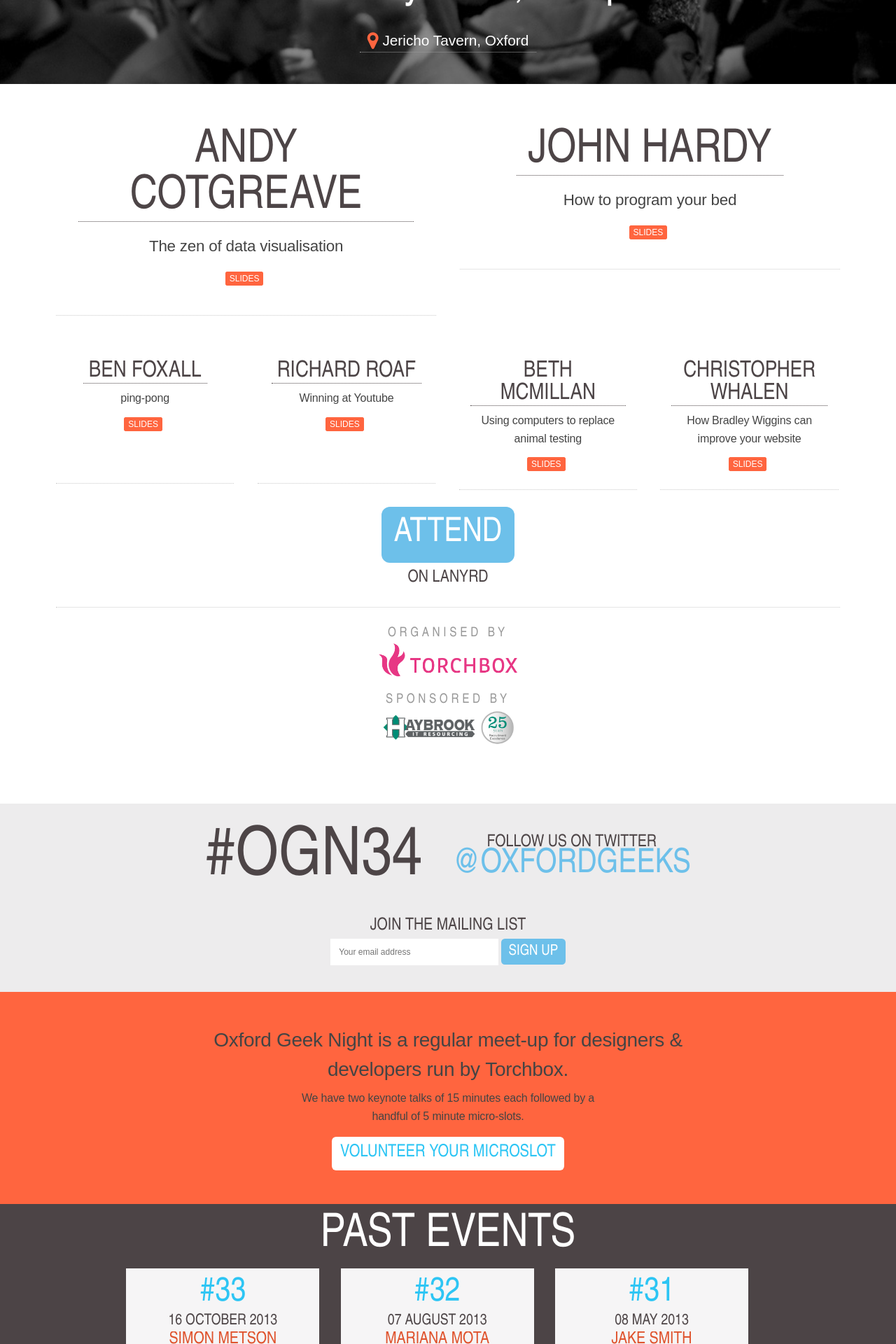
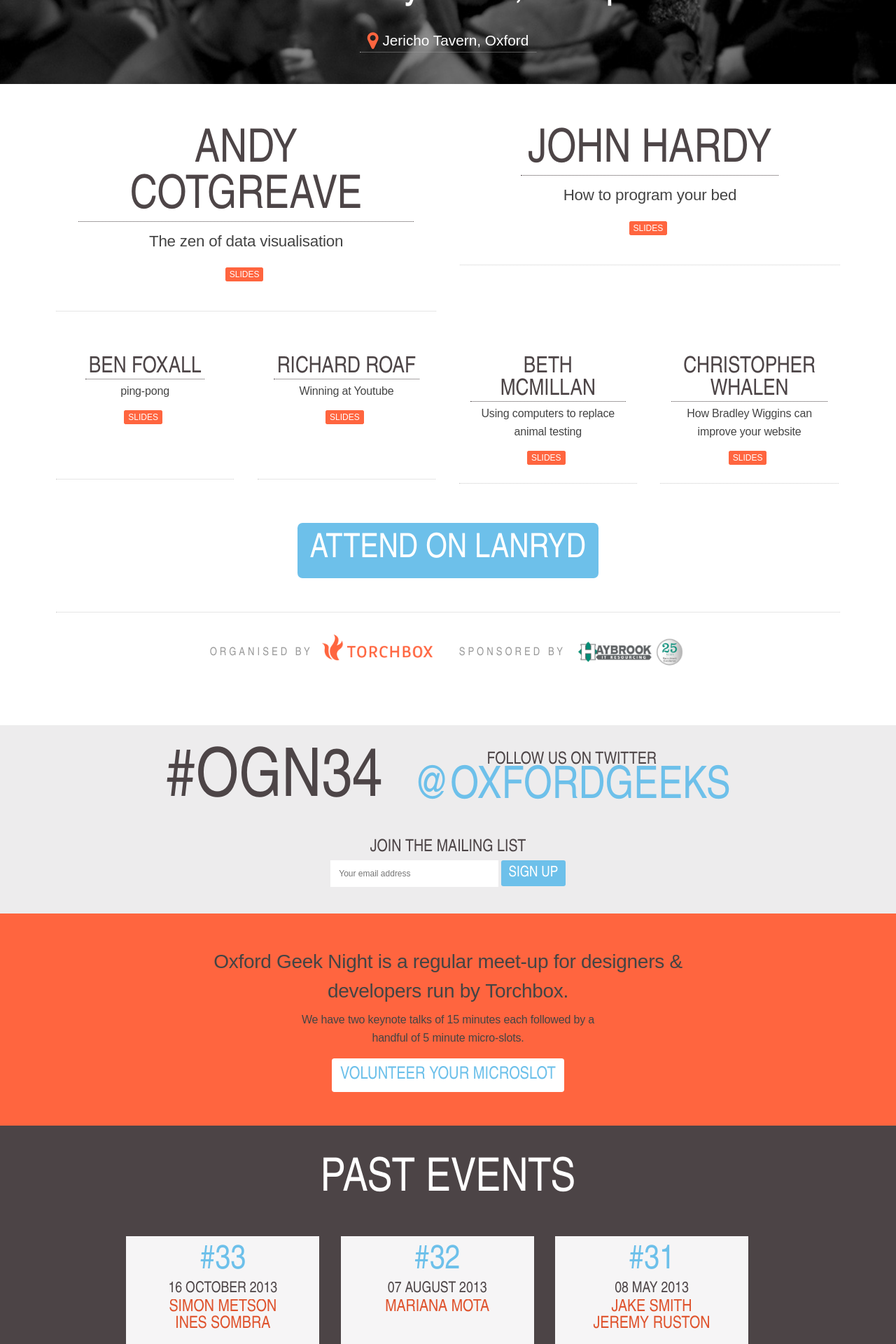
Before and after one commit to torchbox/ogn, a Jekyll site: the page built from index.html, in a window 1280 px wide. Shown: the part 515-2435 px from the top of the page at 70% size. Built offline with Jekyll 4.4.1, drawn with Linux system fonts in a browser that asks for light colours; nearby versions of some CDN libraries; Markdown is read by kramdown in place of the engine named in the settings.

Commit message:
Design refresh

```diff
--- a/_includes/event-actions.html
+++ b/_includes/event-actions.html
@@ -3,8 +3,8 @@
 
     {% if page.lanyrd_short_url %}
       <div class="lanyrd">
-        <a href="http://lanyrd.com/{{ page.lanyrd_short_url }}" class="button fat" target="_blank">Attend</a>
-        <h2>On Lanyrd</h2>
+        <a href="http://lanyrd.com/{{ page.lanyrd_short_url }}" class="button fat" target="_blank">Attend on Lanryd</a>
+        <!--<h2>On Lanyrd</h2>-->
       </div>
     {% endif %}
 
--- a/assets/css/main.css
+++ b/assets/css/main.css
@@ -100,7 +100,7 @@
 }
 
 .button, input[type="submit"]{
-  background-color: #2dc5f4;
+  background-color: #6dc0ea;
   color: #fff;
   border: none;
   font-size: 1.313em;
@@ -260,9 +260,9 @@
   font-size: 1.313em;
   text-transform: uppercase;
   padding: 0.28em 0.5em;
-  -webkit-border-radius: 0.25em;
-     -moz-border-radius: 0.25em;
-          border-radius: 0.25em;
+  -webkit-border-radius: 0.15em;
+     -moz-border-radius: 0.15em;
+          border-radius: 0.15em;
 
   -webkit-transition: .10s background ease-in-out;
      -moz-transition: .10s background ease-in-out;
@@ -273,7 +273,7 @@
   padding: 0.125em 0.375em;
   font-size: 3em;
   display: inline-block;
-  margin-bottom: 0.125em;
+  margin-bottom: 0.5em;
 
 }
 
@@ -290,7 +290,7 @@
 
 a.link-fat {
   color: #6dc0ea;
-  font-size: 3em;
+  font-size: 4em;
   text-transform: uppercase;
   line-height: 1em;
   -webkit-transition: .10s color ease-in-out;
@@ -472,8 +472,8 @@
   .speakers h2 a:link {
     color: #4d4547;
     border-bottom: 1px dotted #4d4547;
-    padding: 0 0.25em;
-    margin-bottom: 0.25em;
+    padding: 0 0.15em;
+    margin-bottom: 0.15em;
   }
 
   .speakers a:hover h2 {
@@ -527,6 +527,9 @@
     line-height: 1em;
     vertical-align: middle;
   }
+    .connect li h2 {
+      margin: 0.2em 0 0 0;
+    }
 
 .hashtag {
   font-size: 4em;
@@ -543,15 +546,20 @@
  * SPONSORS
  */
 
+.sponsor {
+  text-align: center;
+}
+
 .sponsor h3{
   color: #999;
   letter-spacing: 0.25em;
+  font-size: 1em;
+  display: inline-block;
+  margin-right: 0.5em;
 }
 
-.sponsor img {
-  max-width: 140px;
-  text-align: center;
-  margin: 0 0 10px 0;
+.sponsor img:first-child {
+  margin: 0 2em 0 0;
 }
 
 /*
@@ -584,7 +592,7 @@
 .speak .button {
   display: inline; /* force a line break */
   background-color: #fff;
-  color: #2dc5f4;
+  color: #6dc0ea;
   width: auto;
   display: inline-block;
 }
@@ -601,6 +609,7 @@
 }
   .past-events h2 {
     font-size: 3.125em;
+    margin: 0.5em 0 0.5em 0;
   }
 
   .past-events ul {
@@ -647,7 +656,7 @@
       font-size: 3em;
       line-height:1em;
       display: block;
-      color: #2DC5F4;
+      color: #6dc0ea;
     }
 
     .past-events .speakers {
@@ -698,6 +707,11 @@
       font-size: 4.125em;
     }
 
+  .microslots {
+    margin: 0 0 2em 0;
+    display: block;
+    overflow: hidden;
+   }
 
   .microslots li {
     display: block;
@@ -751,7 +765,7 @@
   }
 
   .sponsor img {
-    max-width: 200px;
+    max-width: 160px;
     text-align: center;
   }
 
```
Also changed, not shown: assets/images/sponsor-torchbox.png.
